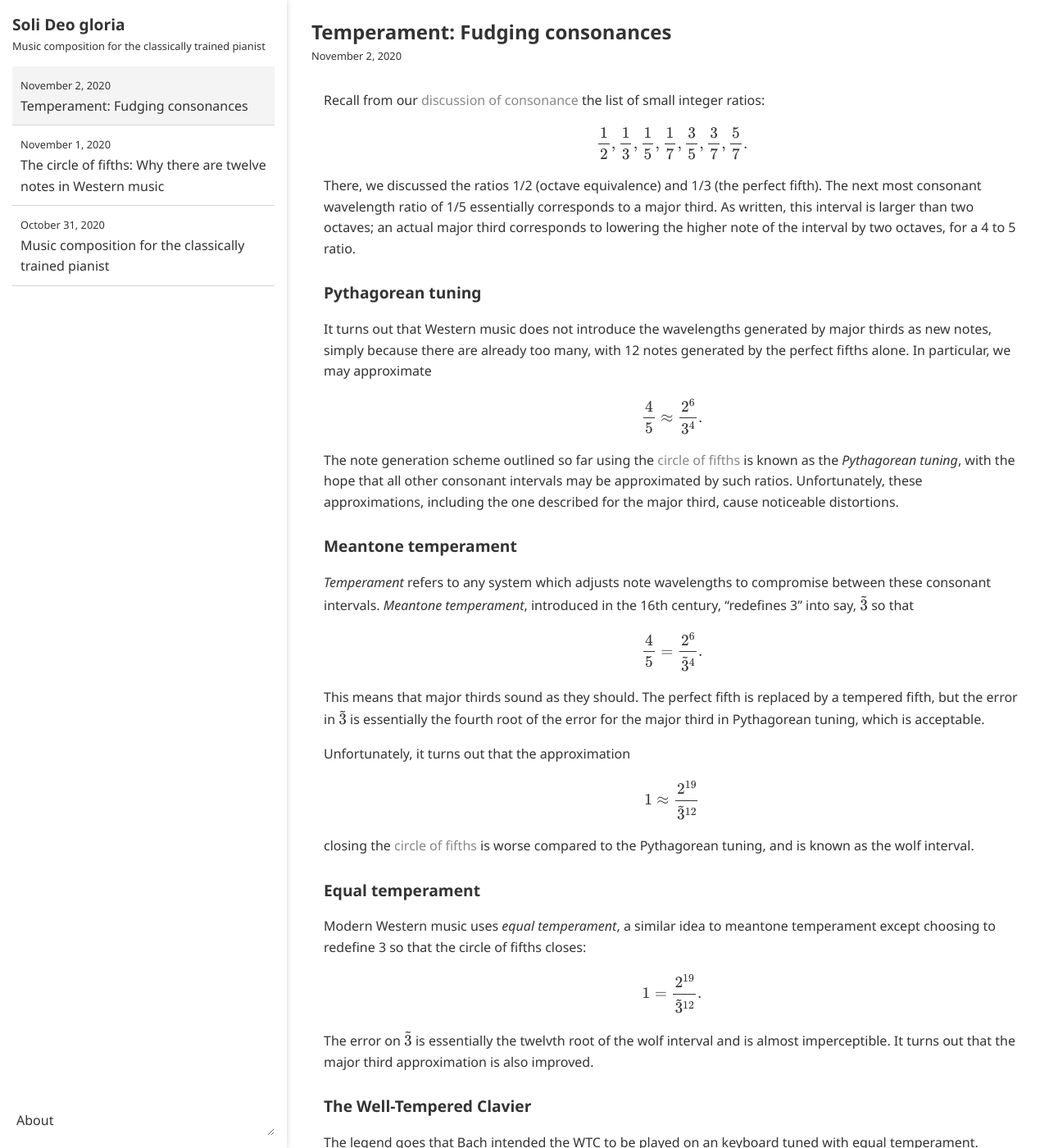
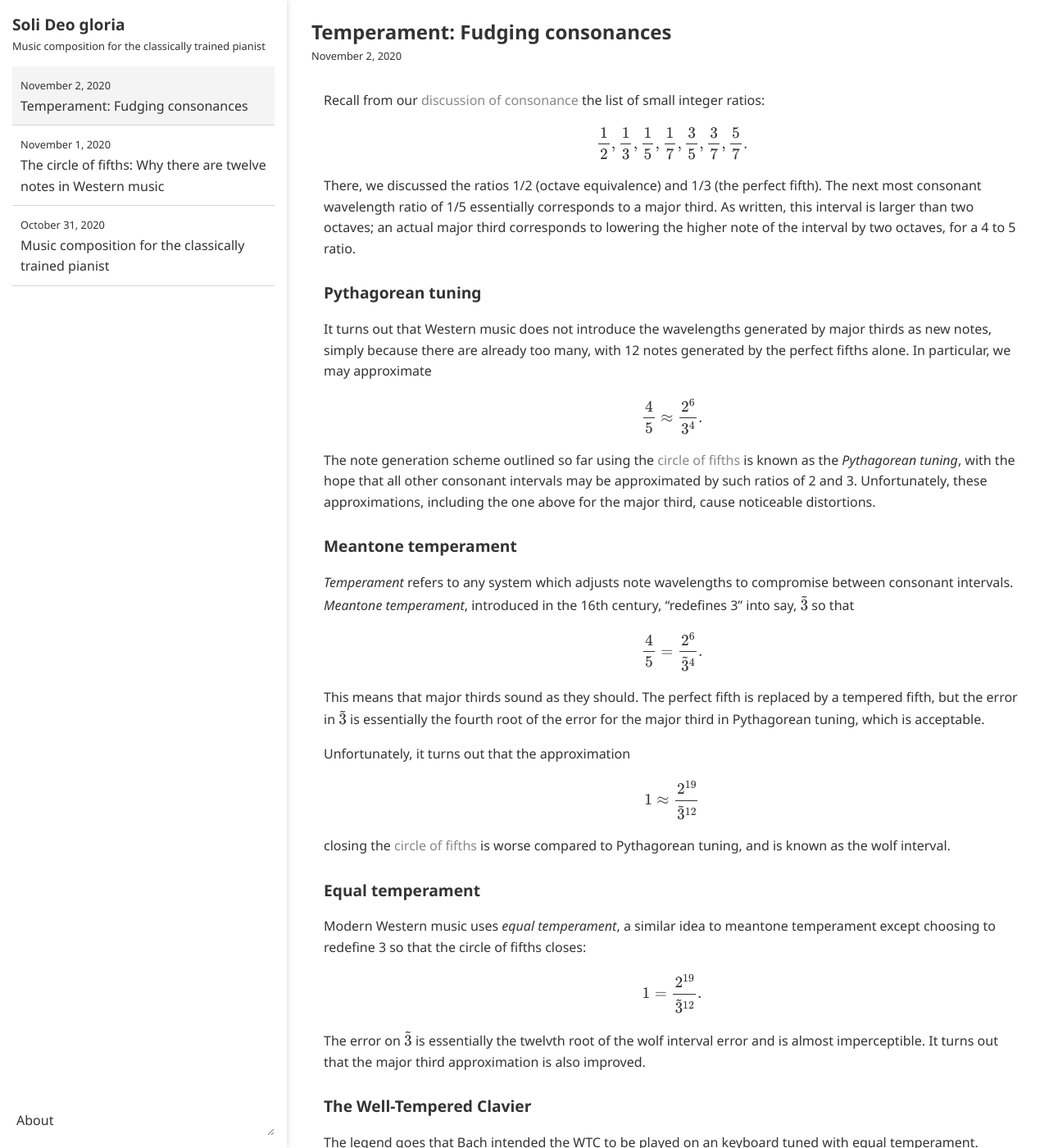
Before and after one commit to ansyblenetwork/sdg, a Jekyll site: the page built from _posts/2020-11-02-temperament-fudging-consonances.md, in a window 1280 px wide and 1400 px high. Shown: the whole window at 82% size. Built offline with Jekyll 4.4.1, drawn with Linux system fonts in a browser that asks for light colours; formulas are drawn with MathJax 3.

Commit message:
Update 2020-11-02-temperament-fudging-consonances.md

```diff
--- a/_posts/2020-11-02-temperament-fudging-consonances.md
+++ b/_posts/2020-11-02-temperament-fudging-consonances.md
@@ -14,11 +14,11 @@ It turns out that Western music does not introduce the wavelengths generated by
 
 $$\frac{4}{5} \approx \frac{2^6}{3^4}.$$
 
-The note generation scheme outlined so far using the [circle of fifths]({{ "" | relative_url }}{% post_url 2020-11-01-the-circle-of-fifths-why-there %}) is known as the _Pythagorean tuning_, with the hope that all other consonant intervals may be approximated by such ratios. Unfortunately, these approximations, including the one described for the major third, cause noticeable distortions.
+The note generation scheme outlined so far using the [circle of fifths]({{ "" | relative_url }}{% post_url 2020-11-01-the-circle-of-fifths-why-there %}) is known as the _Pythagorean tuning_, with the hope that all other consonant intervals may be approximated by such ratios of 2 and 3. Unfortunately, these approximations, including the one above for the major third, cause noticeable distortions.
 
 ### Meantone temperament
 
-_Temperament_ refers to any system which adjusts note wavelengths to compromise between these consonant intervals. _Meantone temperament_, introduced in the 16th century, "redefines 3" into say, $$\tilde 3$$ so that
+_Temperament_ refers to any system which adjusts note wavelengths to compromise between consonant intervals. _Meantone temperament_, introduced in the 16th century, "redefines 3" into say, $$\tilde 3$$ so that
 
 $$\frac{4}{5} = \frac{2^6}{\tilde 3^4}.$$
 
@@ -28,7 +28,7 @@ Unfortunately, it turns out that the approximation
 
 $$1 \approx \frac{2^{19}}{\tilde 3^{12}}$$
 
-closing the [circle of fifths]({{ "" | relative_url }}{% post_url 2020-11-01-the-circle-of-fifths-why-there %}) is worse compared to the Pythagorean tuning, and is known as the wolf interval.
+closing the [circle of fifths]({{ "" | relative_url }}{% post_url 2020-11-01-the-circle-of-fifths-why-there %}) is worse compared to Pythagorean tuning, and is known as the wolf interval.
 
 ### Equal temperament
 
@@ -36,7 +36,7 @@ Modern Western music uses _equal temperament_, a similar idea to meantone temper
 
 $$1 = \frac{2^{19}}{\tilde 3^{12}}.$$
 
-The error on $$\tilde 3$$ is essentially the twelvth root of the wolf interval and is almost imperceptible. It turns out that the major third approximation is also improved.
+The error on $$\tilde 3$$ is essentially the twelvth root of the wolf interval error and is almost imperceptible. It turns out that the major third approximation is also improved.
 
 ### The Well-Tempered Clavier
 
```
